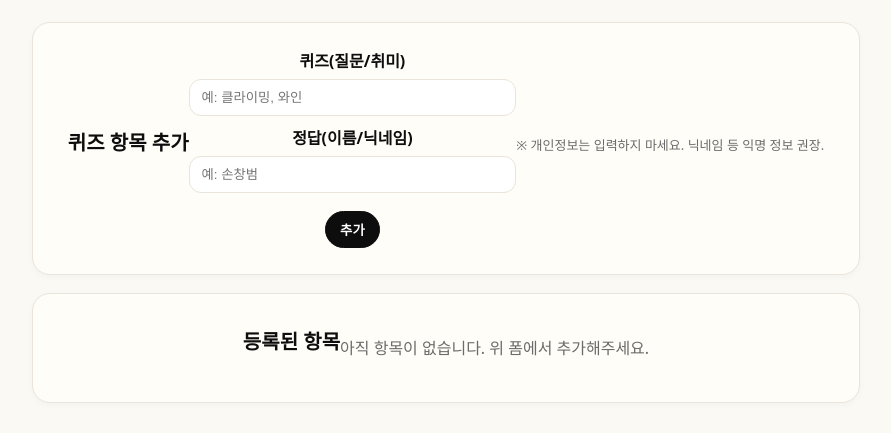
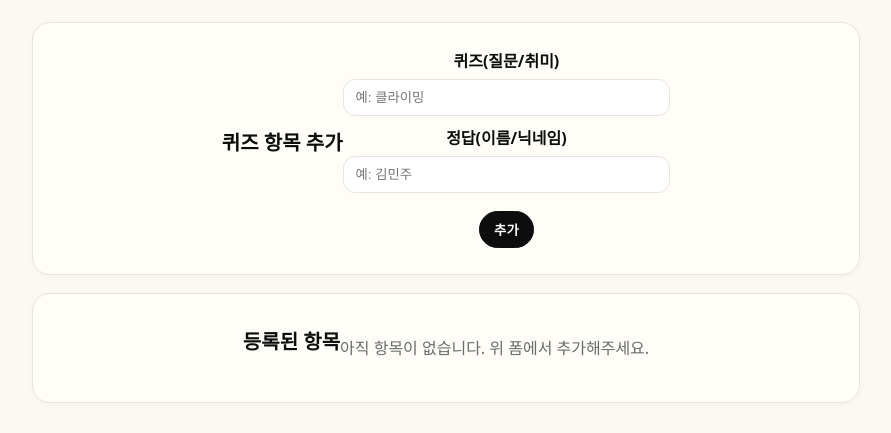
Before and after one commit to minju-kim-1901717/Quiz_project, a Flask app: page /manage in a window 1280 px wide. Shown: the part 110-543 px from the top of the page, without its empty margins (194-1085 px from the left). Run offline with Flask 3, Linux system fonts and the light colour scheme.

Commit message:
fix: 메세지수정

```diff
--- a/templates/index.html
+++ b/templates/index.html
@@ -28,7 +28,7 @@
   </main>
 
   <footer>
-    Minimal Beige+Black • 누구나 /manage에서 항목을 추가하고 바로 사용해보세요.
+    Youtube @coding_minju
   </footer>
 
   <script>
--- a/templates/manage.html
+++ b/templates/manage.html
@@ -25,14 +25,13 @@
       <h2>퀴즈 항목 추가</h2>
       <form method="post" action="{{ url_for('add') }}">
         <label>퀴즈(질문/취미)
-          <input type="text" name="question" placeholder="예: 클라이밍, 와인" required>
+          <input type="text" name="question" placeholder="예: 클라이밍" required>
         </label>
         <label>정답(이름/닉네임)
-          <input type="text" name="answer" placeholder="예: 손창범" required>
+          <input type="text" name="answer" placeholder="예: 김민주" required>
         </label>
         <button type="submit">추가</button>
       </form>
-      <p class="hint">※ 개인정보는 입력하지 마세요. 닉네임 등 익명 정보 권장.</p>
     </section>
 
     <section class="card">
```
